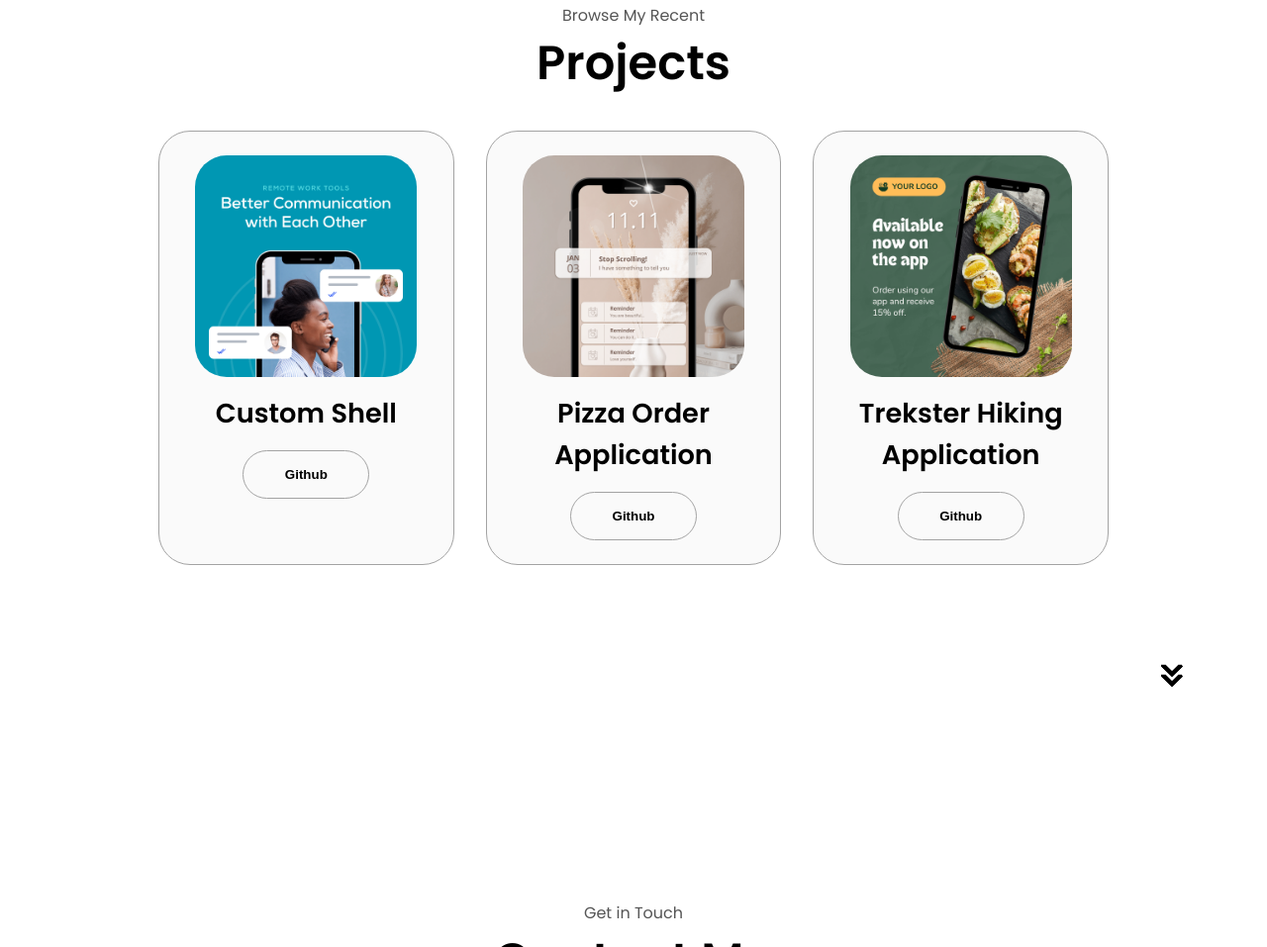
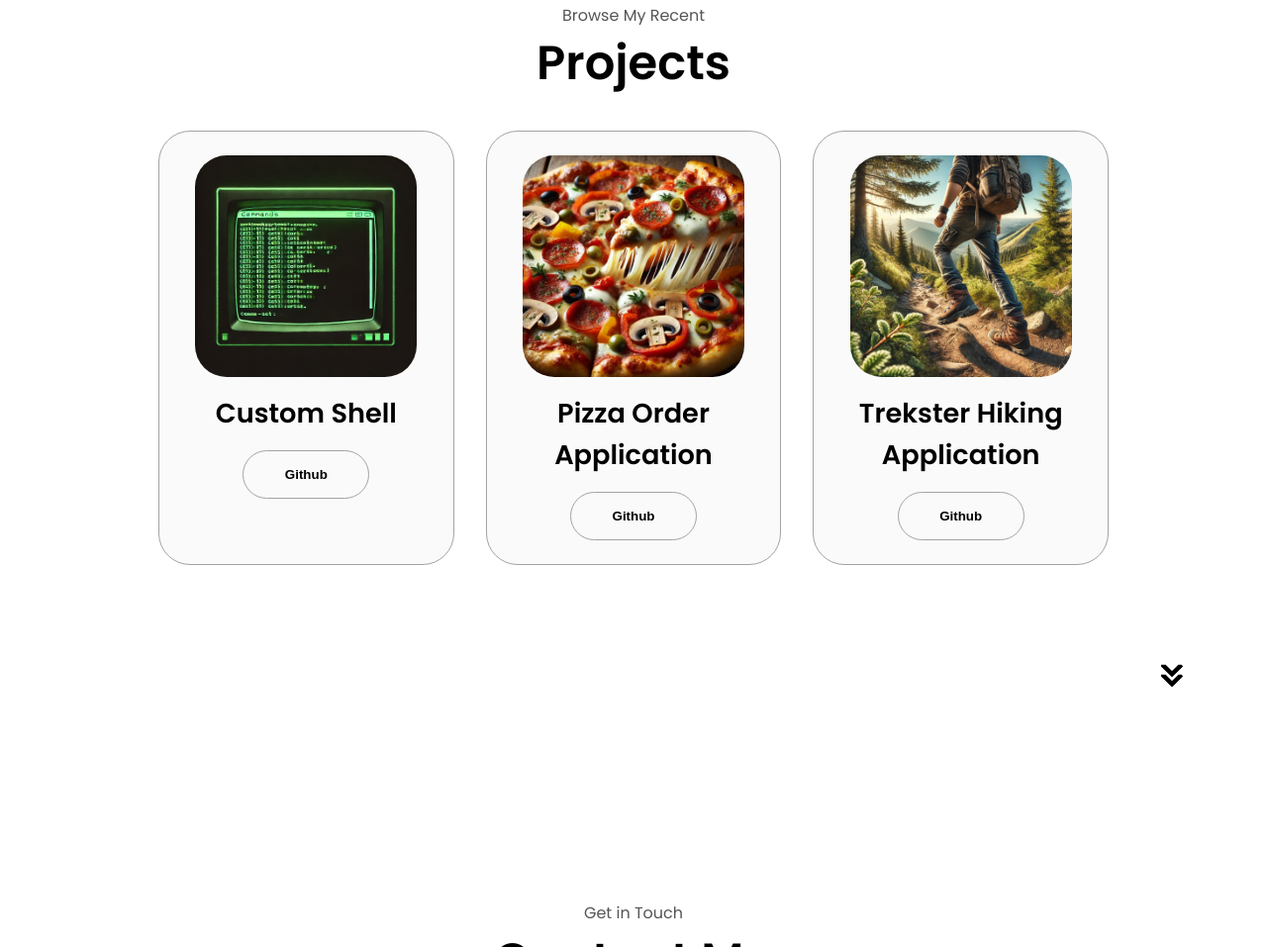
Before and after one commit to Razvan-Gorea/my-website, a plain HTML site: page index.html in a window 1280 px wide. Shown: the part 2461-3418 px from the top of the page at 99% size. Drawn offline with Linux system fonts and the light colour scheme; files whose address does not match are found by name.

Commit message:
added brand new images to the projects section

```diff
--- a/index.html
+++ b/index.html
@@ -322,7 +322,7 @@
           <div class="details-container color-container">
             <div class="article-container">
               <img
-                src="./assets/project-1.png"
+                src="./assets/Shell.webp"
                 alt="Custom Shell"
                 class="project-img"
               />
@@ -340,7 +340,7 @@
           <div class="details-container color-container">
             <div class="article-container">
               <img
-                src="./assets/project-2.png"
+                src="./assets/pizza.jpg"
                 alt="Pizza Order Application"
                 class="project-img"
               />
@@ -358,7 +358,7 @@
           <div class="details-container color-container">
             <div class="article-container">
               <img
-                src="./assets/project-3.png"
+                src="./assets/hike.jpg"
                 alt="Trekster Hiking Application"
                 class="project-img"
               />
```
Also changed, not shown: assets/Shell.webp (added), assets/hike.jpg (added), assets/pizza.jpg (added), assets/project-1.png (deleted), assets/project-2.png (deleted), assets/project-3.png (deleted), assets/unnamed.png (deleted).
